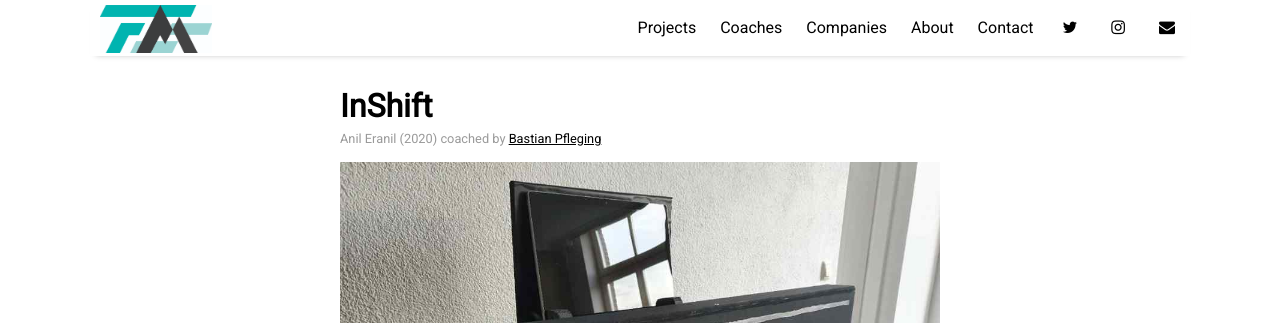
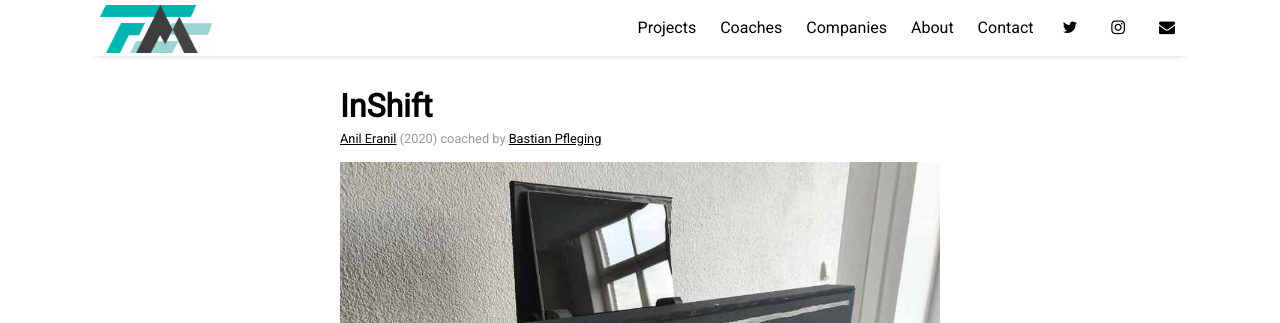
Before and after one commit to bazilinskyy/mobility-squad, a Jekyll site: the page built from _posts/2020-01-01-inshift.md, in a window 1280 px wide and 900 px high. Shown: the top 323 px of the window. Built offline with Jekyll 4.4.1, drawn with Linux system fonts in a browser that asks for light colours; nearby versions of some CDN libraries; comment, search, counter and statistics services are not loaded; part of the change alters nothing that is shown.

```diff
--- a/_posts/2020-01-01-inshift.md
+++ b/_posts/2020-01-01-inshift.md
@@ -4,6 +4,7 @@ year: 2020
 title: "InShift"
 authors:
   - name: Anil Eranil
+    website: https://www.linkedin.com/in/anil-eranil/?originalSubdomain=nl
 coaches:
   - name: Bastian Pfleging
     website: https://www.bastian-pfleging.eu
```
